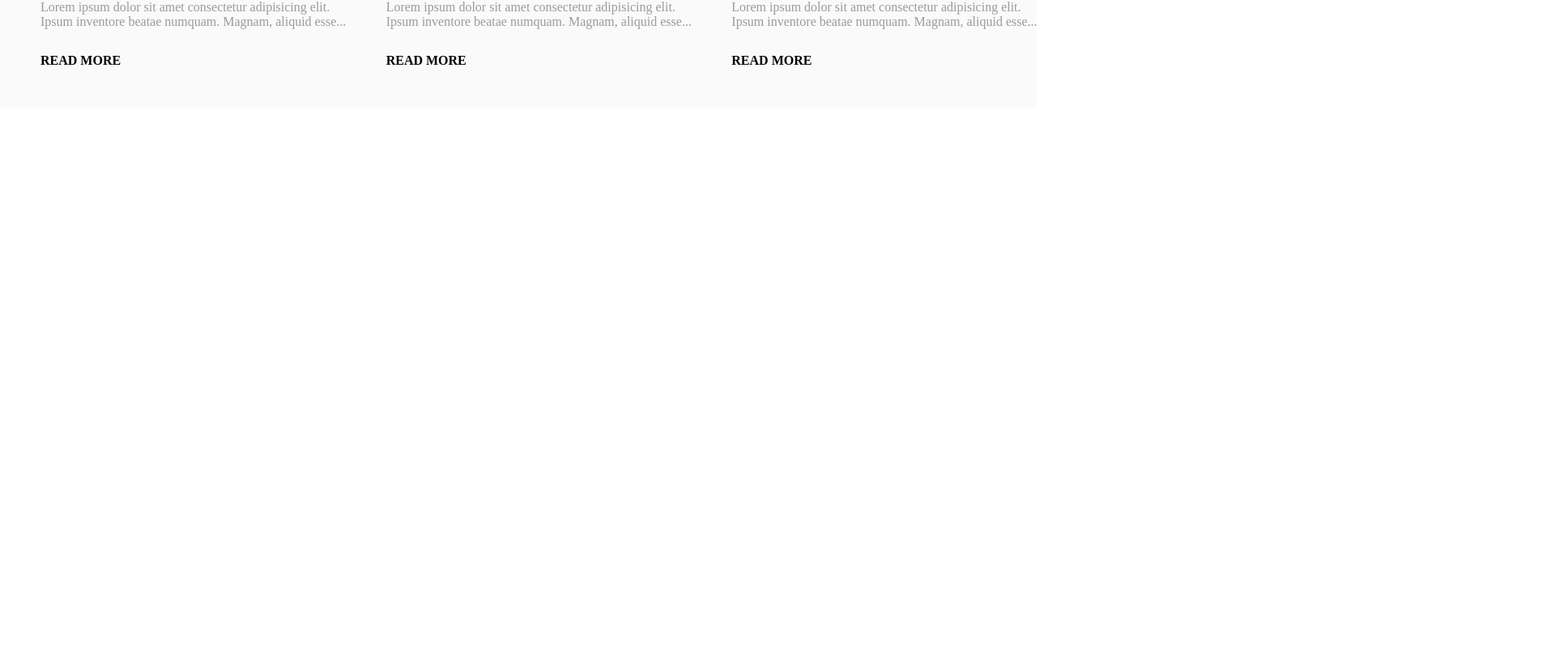
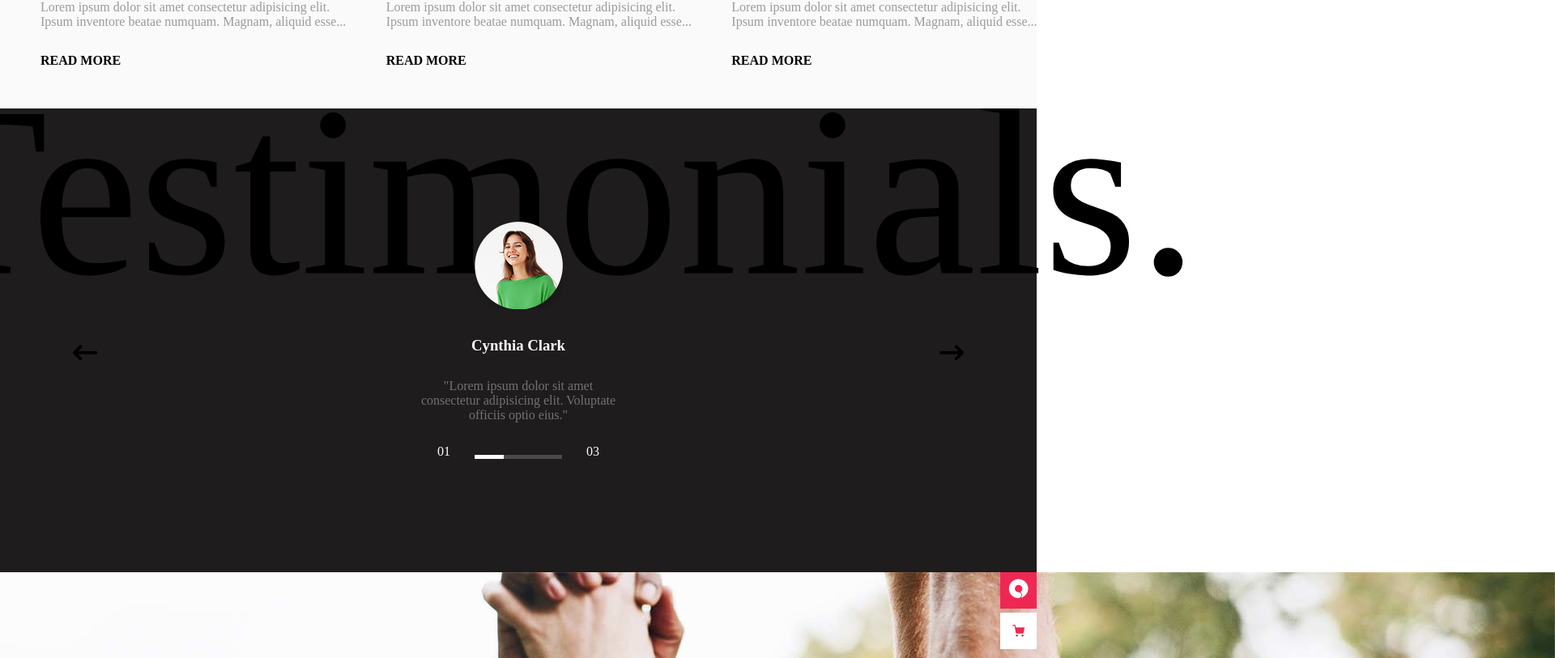
Before and after one commit to Skiotto93/proj-html-vuejs, a Vue app: page / in a window 1280 px wide. Shown: the part 4207-5020 px from the top of the page at 81% size, 1920 px wide, since content can reach past the window. Before the commit the page ends 4341 px from the top, so only its background shows below. Built offline with nearby package versions, Linux system fonts and the light colour scheme.

Commit message:
Aggiunta Seventh Secion al main

```diff
--- a/src/components/AppMain.vue
+++ b/src/components/AppMain.vue
@@ -4,8 +4,8 @@ import SecondSectionMain from './SecondSectionMain.vue';
 import ThirdSectionMain from './ThirdSectionMain.vue';
 import FourthSectionMain from './FourthSectionMain.vue';
 import FifthSectionMain from './FifthSectionMain.vue';
-
-
+import SixthSectionMain from './SixthSectionMain.vue';
+import SeventhSectionMain from './SeventhSectionMain.vue';
 
 export default {
     name: 'AppMain',
@@ -15,7 +15,8 @@ export default {
         ThirdSectionMain,
         FourthSectionMain,
         FifthSectionMain,
-
+        SixthSectionMain,
+        SeventhSectionMain,
     },
 }
 </script>
@@ -26,7 +27,8 @@ export default {
     <ThirdSectionMain />
     <FourthSectionMain />
     <FifthSectionMain />
-
+    <SixthSectionMain />
+    <SeventhSectionMain />
 </template>
 
 <style lang="scss" scoped>
--- /dev/null
+++ b/src/components/SeventhSectionMain.vue
@@ -0,0 +1,78 @@
+<script>
+export default {
+    name: 'SeventhSectionMain'
+}
+</script>
+
+<template>
+    <section>
+        <img src="../img/h1-img-04.jpg" alt="#">
+        <i class="fa-solid fa-play"></i>
+        <div class="circle">
+            <img src="../img/svg-8.svg" alt="#">
+        </div>
+        <div class="cart">
+            <img src="../img/svg-7.svg" alt="#">
+        </div>
+    </section>
+</template>
+
+<style lang="scss" scoped>
+section {
+    position: relative;
+    .fa-play {
+        margin: 0;
+        position: absolute;
+        top: 50%;
+        left: 50%;
+        -ms-transform: translate(-50%, -50%);
+        transform: translate(-50%, -50%);
+        color: #fff;
+        font-size: 40px;
+    }
+    .fa-play:hover {
+        color: #ff4612;
+    }
+    .cart {
+        width: 45px;
+        height: 45px;
+        position: absolute;
+        top: 50px;
+        right: 0;
+        background-color: #fff;
+        line-height: 50px;
+        text-align: center;
+        img {
+            width: 15px;
+            height: 15px;
+        }
+    }
+    .cart:hover {
+        background-color: #ef2853;
+        img {
+            filter: brightness(0) invert(1);
+        }
+    }
+    .circle {
+        width: 45px;
+        height: 45px;
+        position: absolute;
+        top: 0;
+        right: 0;
+        background-color: #ef2853;
+        line-height: 55px;
+        text-align: center;
+        img {
+            width: 25px;
+            height: 25px;
+            filter: brightness(0) invert(1);
+        }
+    }
+    .circle:hover {
+        background-color: #fff;
+        img {
+            filter: none;
+        }
+    }
+}
+</style>
--- /dev/null
+++ b/src/components/SixthSectionMain.vue
@@ -0,0 +1,110 @@
+<script>
+import { def } from '@vue/shared';
+
+export default {
+    name: 'SixthSectionMain',
+}
+</script>
+
+<template>
+    <section>
+        <i class="fa-solid fa-arrow-right-long"></i>
+        <i class="fa-solid fa-arrow-left-long"></i>
+        <div class="containerBackground">
+            <p>Testimonials.</p>
+        </div>
+        <div class="cards">
+            <div class="card">
+                <img src="../img/h3-img-04.png" alt="#">
+                <h3>Cynthia Clark</h3>
+                <p>"Lorem ipsum dolor sit amet consectetur adipisicing elit. Voluptate officiis optio eius."</p>
+                <div class="progress-container">
+                    <span class="first">01</span>
+                    <progress value="33" max="100"></progress>
+                    <span class="second">03</span>
+                </div>
+            </div>
+        </div>
+    </section>
+</template>
+
+<style lang="scss" scoped>
+section {
+    background-color: #1e1c1c;
+    position: relative;
+    z-index: -2;
+    .fa-arrow-left-long, .fa-arrow-right-long {
+        position: absolute;
+        top: 50%;
+        font-size: 30px;
+    }
+    // .fa-arrow-left-long:hover, .fa-arrow-right-long:hover {
+    //     color: #fff;
+    // }
+    .fa-arrow-left-long {
+        left: 90px;
+    }
+    .fa-arrow-right-long {
+        right: 90px;
+    }
+    .containerBackground {
+            color: black;
+            position: absolute;
+            top: 18%;
+            right: 55%;
+            transform: translate(50%,-50%);
+            margin: auto;
+            max-width: 1400px;
+            z-index: -1;
+            p {
+                font-size: 300px;
+            }
+    }
+    .cards {
+        padding: 120px 0;
+        text-align: center;
+        .card {
+            width: 300px;
+            margin: auto;
+            padding: 20px;
+            h3 {
+                padding: 30px 0;
+                color: #fff;
+            }
+            p {
+                color: #737272;
+            }
+            .progress-container {
+                border-radius: 10px;
+                display: flex;
+                align-items: flex-end;
+                progress {
+                    position: relative;
+                    height: 5px;
+                    margin-top: 40px;
+                }
+                progress::before,
+                progress::after {
+                    content: "";
+                    position: absolute;
+                    top: 0;
+                    left: 0;
+                    height: 100%;
+                }
+                progress::before {
+                    width: 100%;
+                    background: #4b4949;
+                }
+                progress::after {
+                    width: 33%;
+                    background: #fff;
+                }
+                .first, .second {
+                    color: #fff;
+                    margin: 0 30px;
+                }
+            }
+        }
+    }
+}
+</style>
```
Also changed, not shown: src/img/svg-7.svg (added), src/img/svg-8.svg (added).
